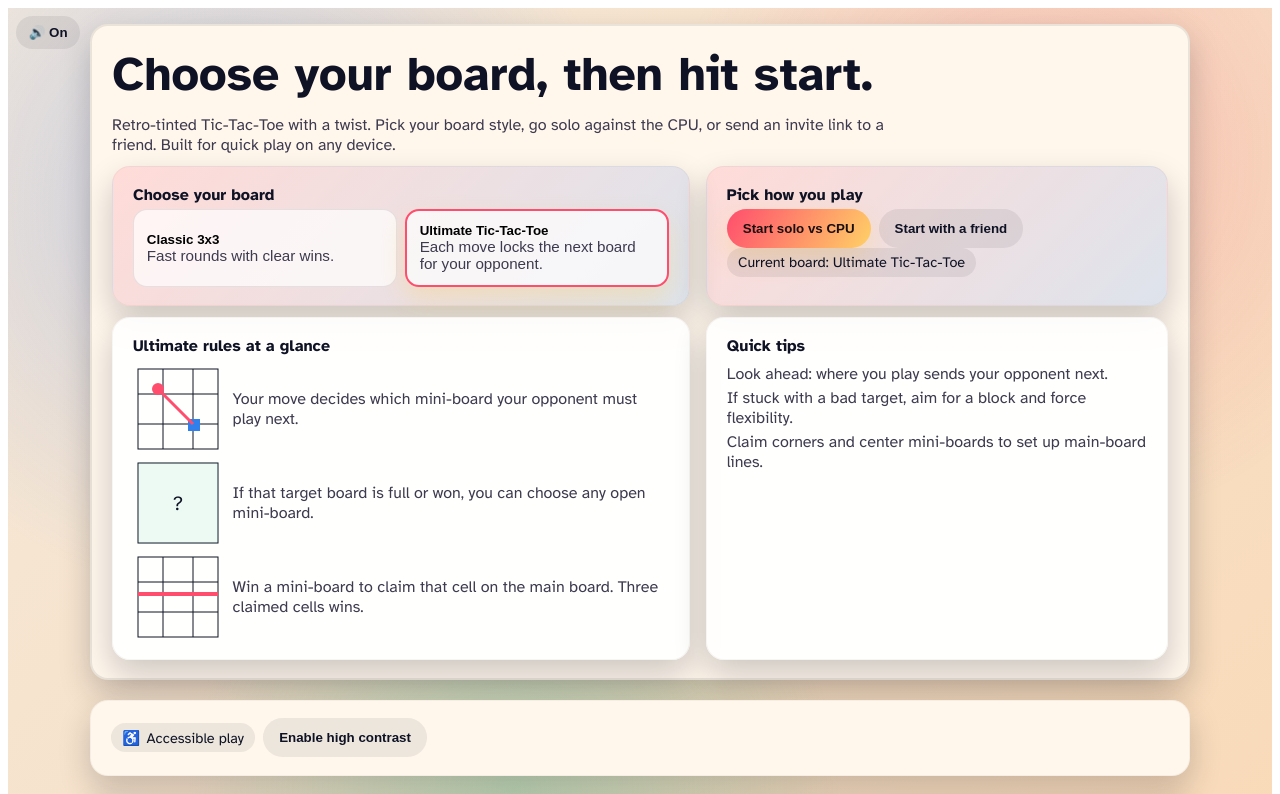
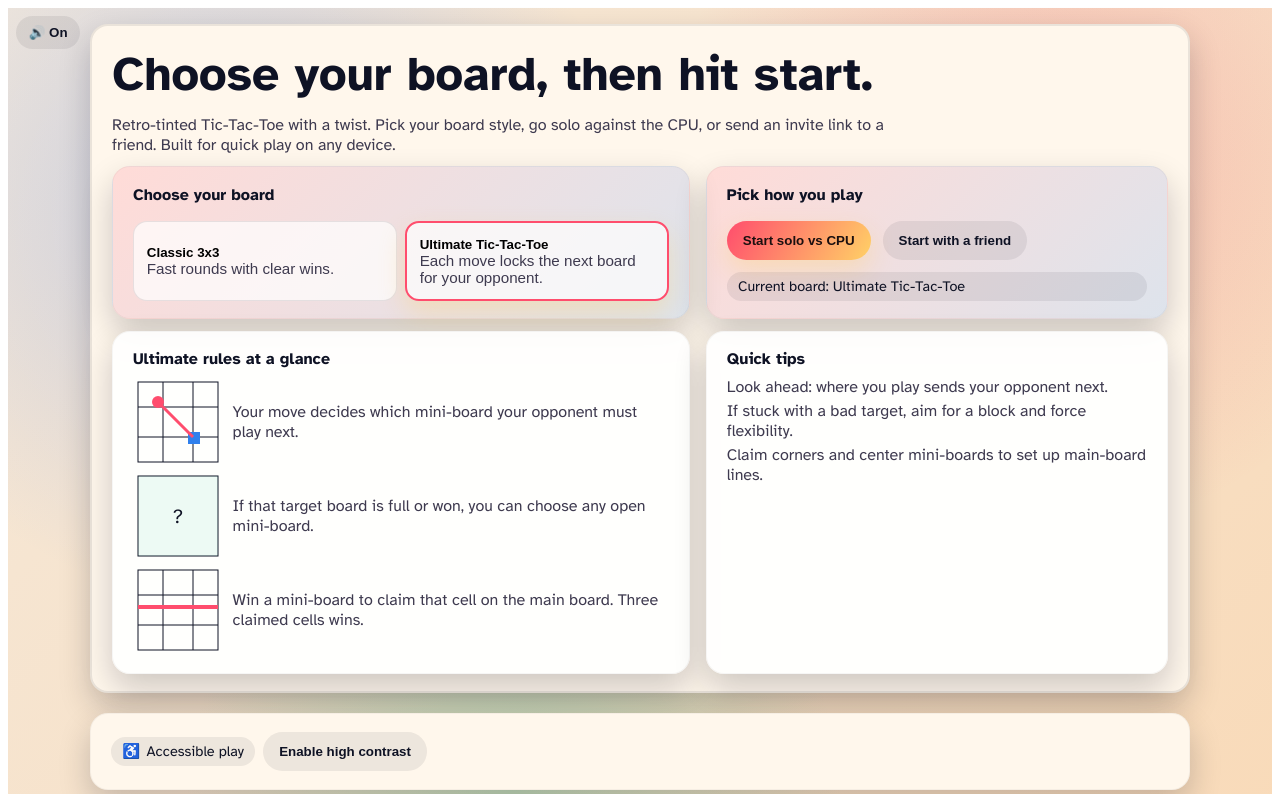
Before and after one commit to TitasDas/forced-move, a React (Vite) app: page / in a window 1280 px wide. Shown: the top 794 px of the page. Built offline with nearby package versions, Linux system fonts and the light colour scheme; a web font is replaced by a local one.

Commit message:
Tighten start card spacing

```diff
--- a/src/App.jsx
+++ b/src/App.jsx
@@ -41,7 +41,7 @@ function StartScreen({ mode, setMode, setScreen }) {
         </div>
         <div className="panel start-card">
           <div className="card-title">Pick how you play</div>
-          <div className="control-row">
+          <div className="control-row pill-row">
             <button className="btn" onClick={() => setScreen('solo')}>
               Start solo vs CPU
             </button>
--- a/src/styles/layout.css
+++ b/src/styles/layout.css
@@ -35,6 +35,10 @@
   gap: 0.5rem;
   flex-wrap: wrap;
   align-items: center;
+}
+
+.pill-row {
+  gap: 0.75rem;
 }
 
 .play-panel {
--- a/src/styles/theme.css
+++ b/src/styles/theme.css
@@ -122,6 +122,8 @@
 
 .start-card {
   background: linear-gradient(135deg, rgba(255, 77, 109, 0.16), rgba(47, 128, 237, 0.16));
+  display: grid;
+  gap: 0.75rem;
 }
 
 .mode-grid {
```
